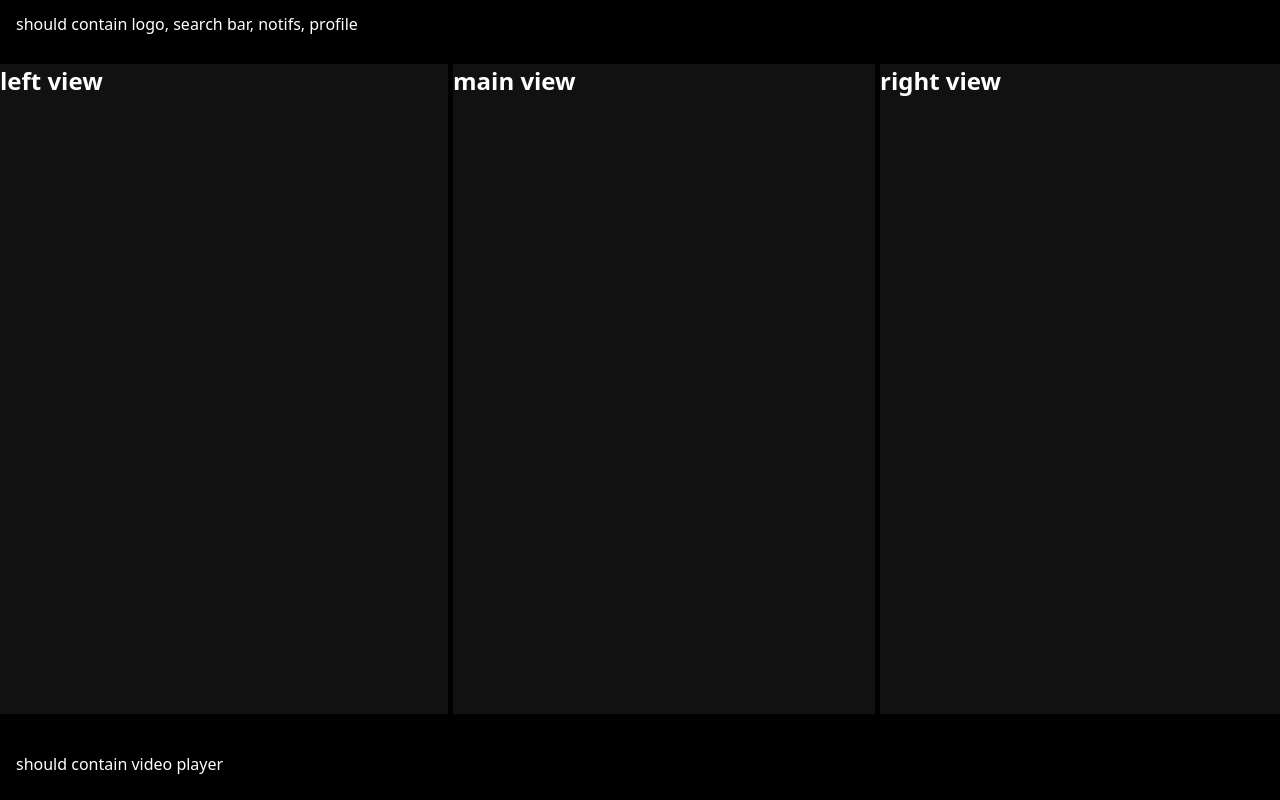
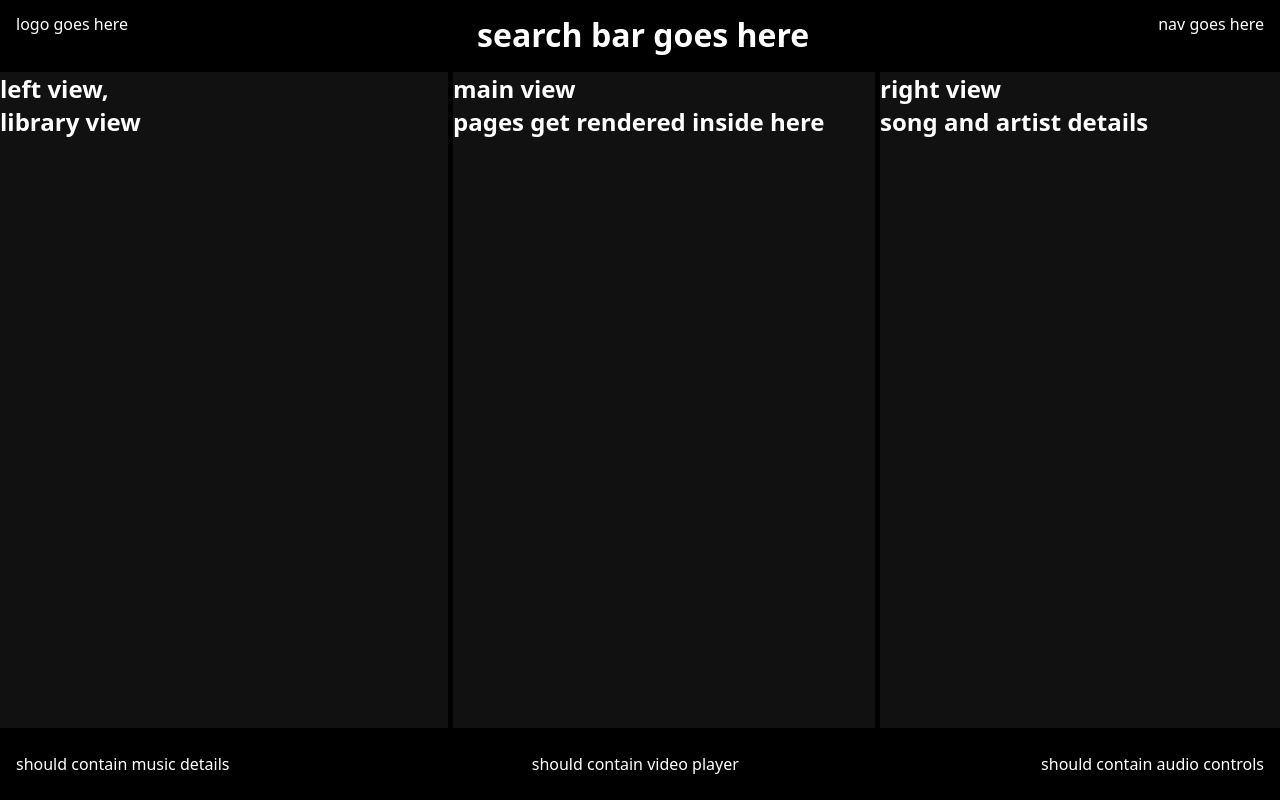
Before and after one commit to veritasx01/audion, a React (Vite) app: page / in a window 1280 px wide. Built offline with nearby package versions, Linux system fonts and the light colour scheme.

Commit message:
layout skeleton

```diff
--- a/src/assets/styles/cmps/AppHeader.css
+++ b/src/assets/styles/cmps/AppHeader.css
@@ -5,6 +5,7 @@
   background-color: black;
   color: white;
   padding: 0.8rem 1rem;
+  justify-content: space-between;
 
   & nav {
     display: flex;
--- a/src/cmps/AppFooter.jsx
+++ b/src/cmps/AppFooter.jsx
@@ -2,7 +2,9 @@ export function AppFooter() {
 
   return (
     <footer className="app-footer full">
+      <p>should contain music details</p>
       <p>should contain video player</p>
+      <p>should contain audio controls</p>
     </footer>
   );
 }
--- a/src/cmps/AppHeader.jsx
+++ b/src/cmps/AppHeader.jsx
@@ -1,7 +1,9 @@
 export function AppHeader() {
   return (
     <header className="app-header full">
-      <p>should contain logo, search bar, notifs, profile</p>
+      <p>logo goes here</p>
+      <h1>search bar goes here</h1>
+      <p>nav goes here</p>
     </header>
   );
 }
--- a/src/pages/HomePage.jsx
+++ b/src/pages/HomePage.jsx
@@ -1,9 +1,27 @@
 export function HomePage() {
   return (
     <section className="home">
-      <h1>left view</h1>
-      <h1>main view</h1>
-      <h1>right view</h1>
+      <div className="library-view">
+        <h1>
+          left view,
+          <br />
+          library view
+        </h1>
+      </div>
+      <div className="main-view">
+        <h1>
+          main view
+          <br />
+          pages get rendered inside here
+        </h1>
+      </div>
+      <div className="song-view">
+        <h1>
+          right view
+          <br />
+          song and artist details
+        </h1>
+      </div>
     </section>
   );
 }
```
